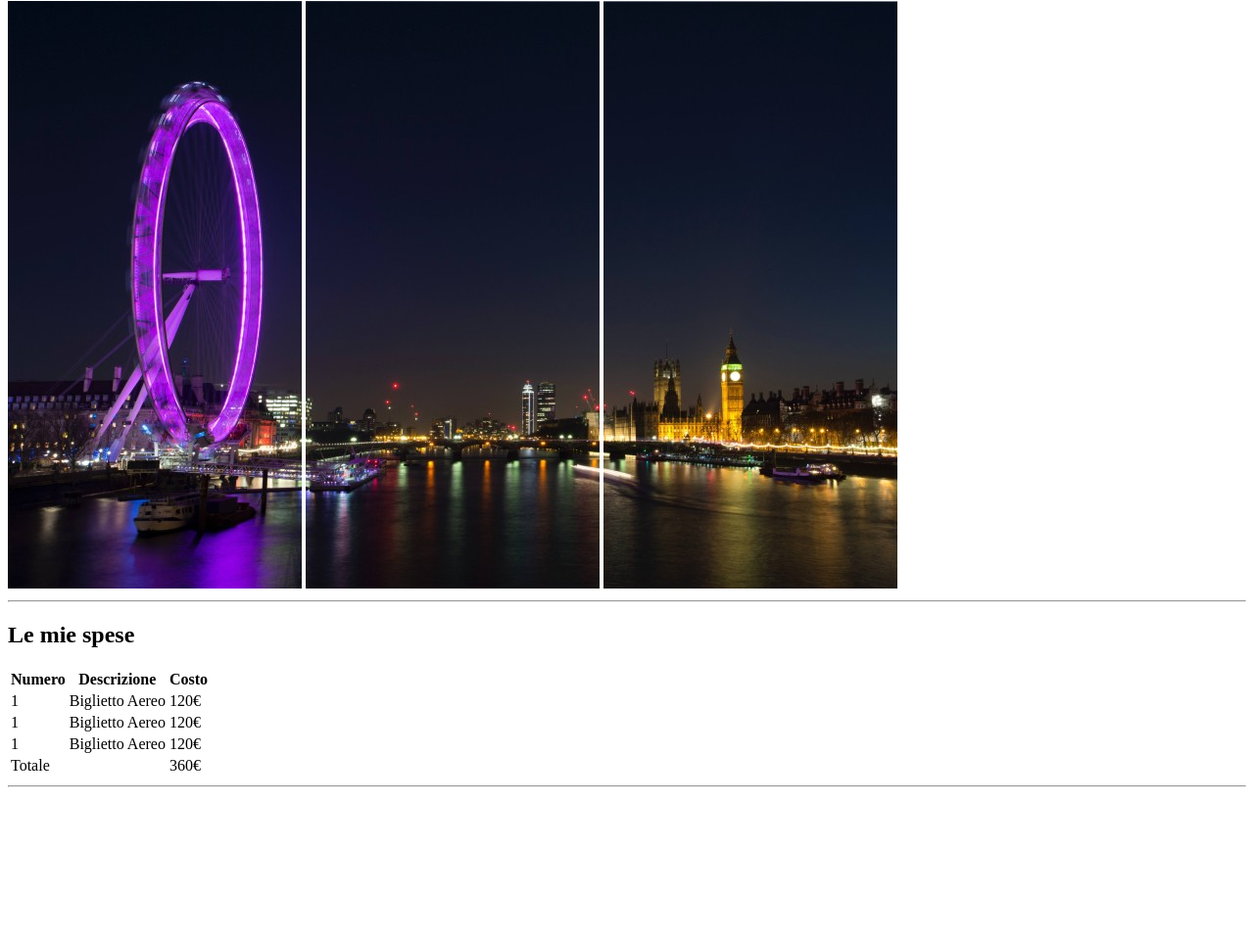
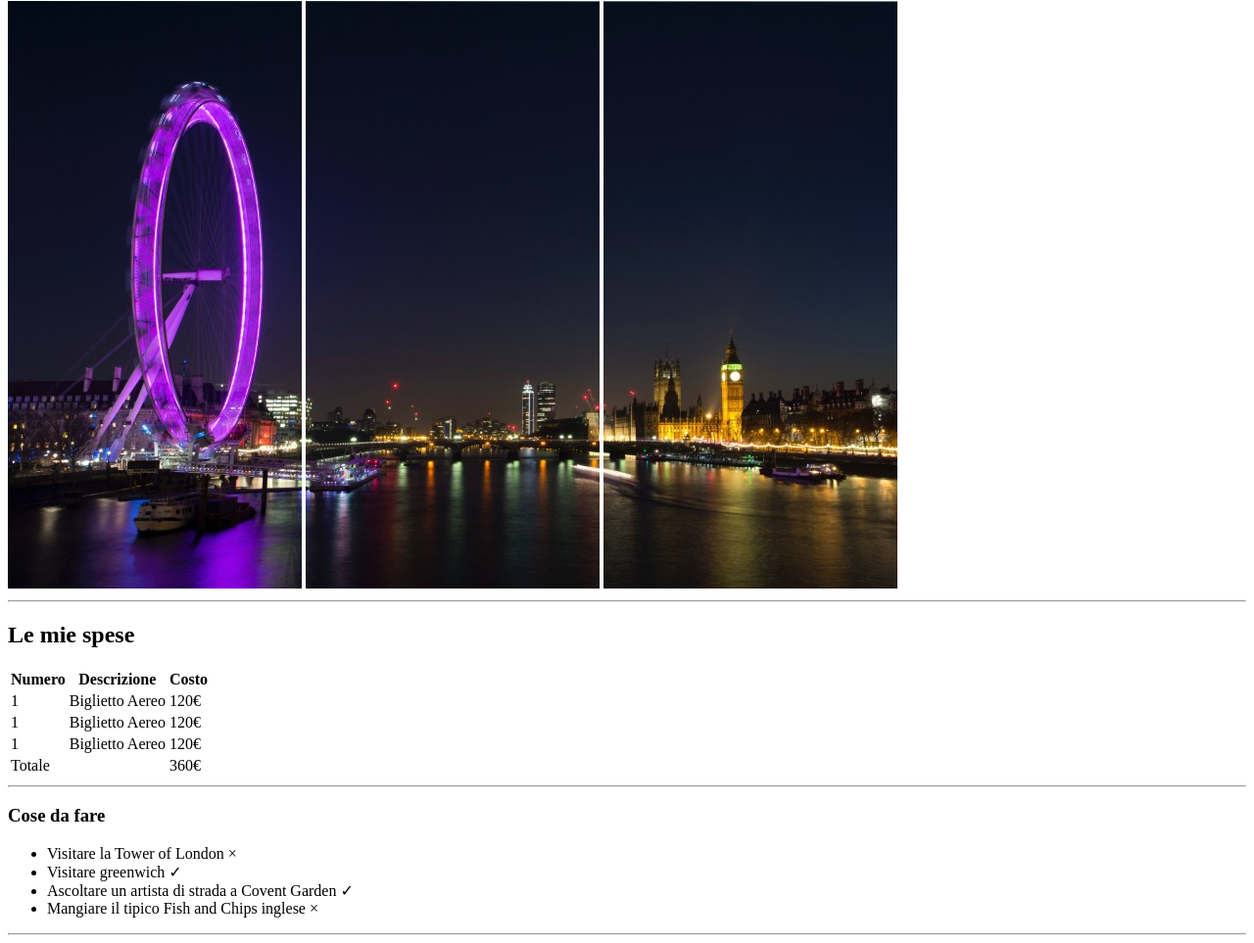
Before and after one commit to LeleGuidi/html-london-trip, a plain HTML site: page index.html in a window 1280 px wide. Shown: the part 79-1042 px from the top of the page at 98% size. Before the commit the page ends 891 px from the top, so only its background shows below. Drawn offline with Linux system fonts and the light colour scheme.

Commit message:
completata sezione cose da fare

```diff
--- a/index.html
+++ b/index.html
@@ -59,6 +59,20 @@
             <hr>
         </section>
         <!-- /sezione le mie spese -->
+        <!-- sezione cose da fare -->
+        <section>
+            <h3>Cose da fare</h3>
+            <!-- lista non ordinata -->
+            <ul>
+                <li>Visitare la Tower of London &times;</li>
+                <li>Visitare greenwich &#10003;</li>
+                <li>Ascoltare un artista di strada a Covent Garden &#10003;</li>
+                <li>Mangiare il tipico Fish and Chips inglese &times;</li>
+            </ul>
+            <!-- /lista non ordinata -->
+            <hr>
+        </section>
+        <!-- /sezione cose da fare -->
     </main>
     <!-- /corpo della pagina -->
     <!-- footer della pagina -->
```
